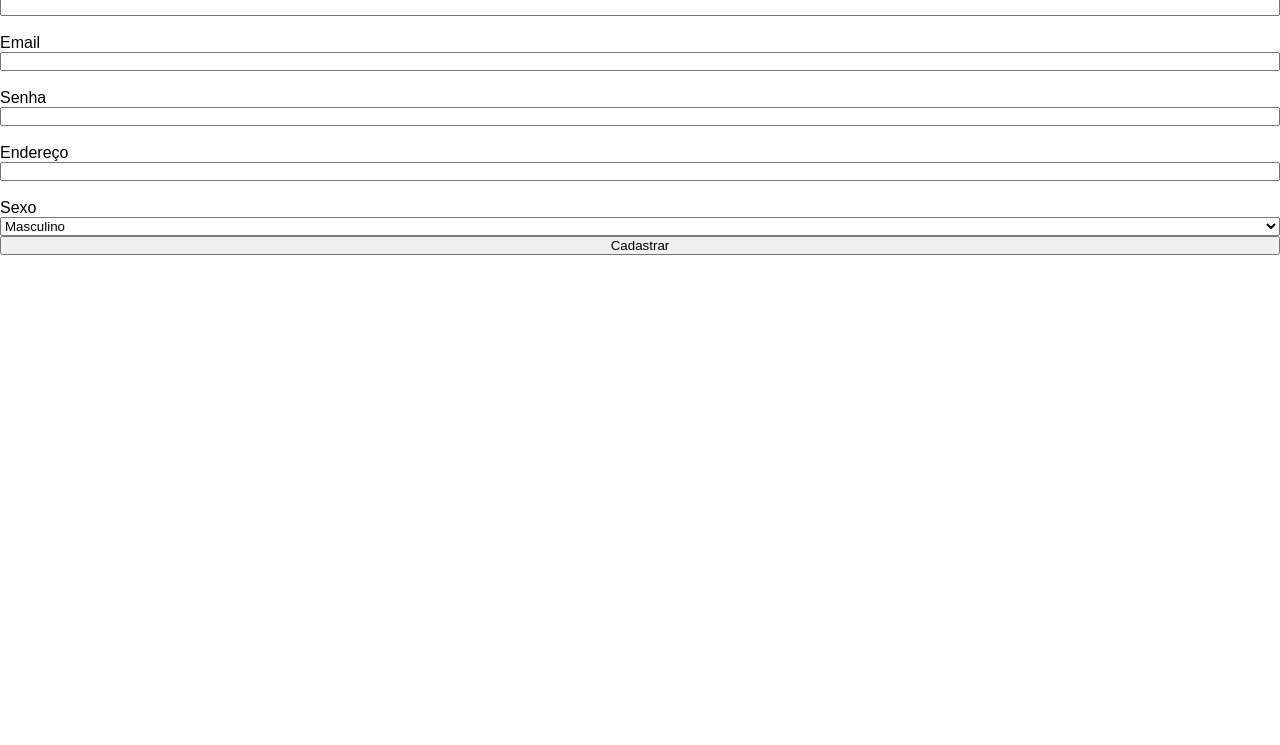
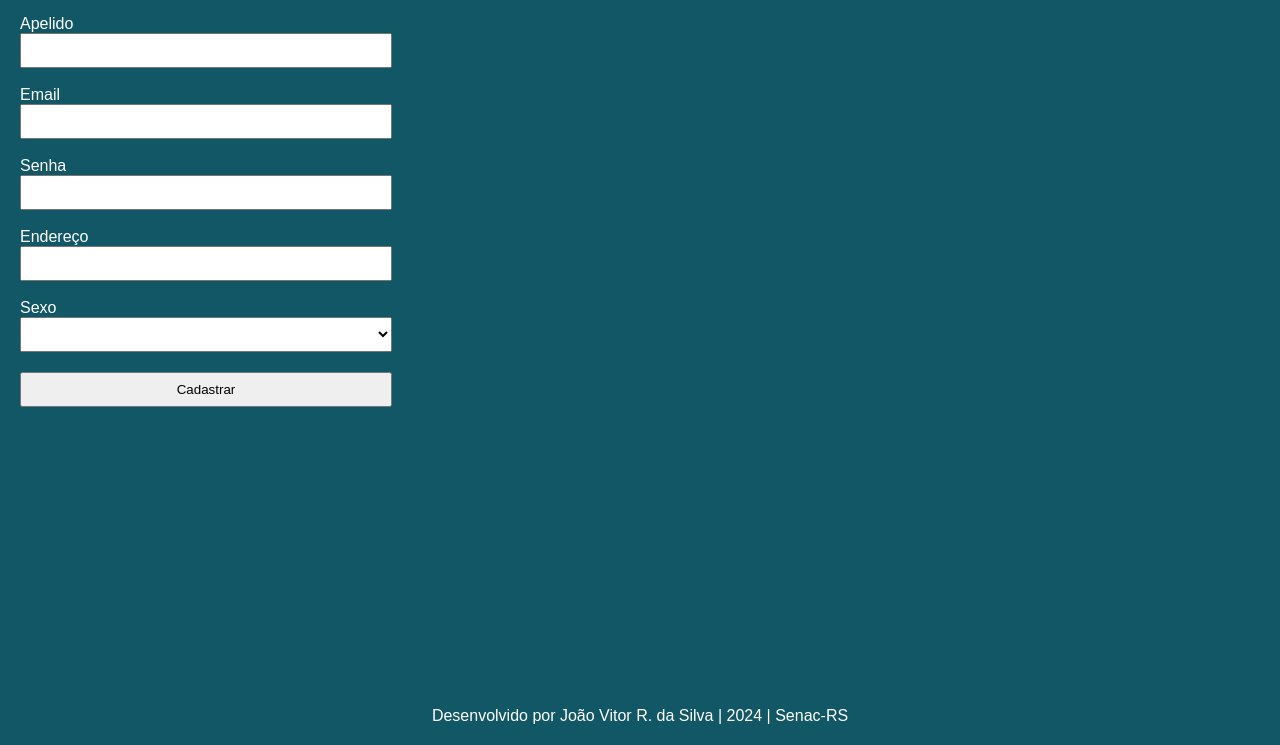
Before and after one commit to joaooncode/cadastro-usuario, a plain HTML site: page index.html in a window 1280 px wide. Shown: the part 113-858 px from the top of the page. Before the commit the page ends 800 px from the top, so only its background shows below. Drawn offline with Linux system fonts and the light colour scheme.

Commit message:
fix sex option default value

```diff
--- a/index.html
+++ b/index.html
@@ -1,5 +1,5 @@
 <!DOCTYPE html>
-<html lang="en">
+<html lang="pt-br">
   <head>
     <meta charset="UTF-8" />
     <meta name="viewport" content="width=device-width, initial-scale=1.0" />
@@ -27,6 +27,7 @@
         <br />
         <label for="sexoInput">Sexo</label>
         <select id="sexoInput">
+          <option value=""></option>
           <option value="Masculino" id="masculino">Masculino</option>
           <option value="Feminino" id="feminino">Feminino</option>
         </select>
@@ -35,6 +36,7 @@
         </button>
       </form>
     </section>
+    <footer>Desenvolvido por João Vitor R. da Silva | 2024 | Senac-RS</footer>
     <script src="app.js"></script>
   </body>
 </html>
--- a/style.css
+++ b/style.css
@@ -1,11 +1,50 @@
 * {
+  font-family: Arial, Helvetica, sans-serif;
+  color: #fff;
+  padding: 0;
   margin: 0;
-  padding: 0;
   box-sizing: border-box;
-  font-family: Arial, Helvetica, sans-serif;
+}
+
+body {
+  margin: 20px;
+  min-width: 100vh;
+  min-height: 100vh;
+  background-color: rgb(17, 87, 101);
 }
 
 form {
   display: flex;
   flex-direction: column;
 }
+
+#nomeInput,
+#apelidoInput,
+#emailInput,
+#senhaInput,
+#enderecoInput,
+#senhaInput,
+#sexoInput,
+#btnForm {
+  width: 30%;
+  padding: 8px;
+  color: #000;
+}
+
+#btnForm {
+  margin-top: 20px;
+  color: #000;
+  cursor: pointer;
+}
+
+#masculino,
+#feminino {
+  color: #000;
+}
+
+footer {
+  display: flex;
+  align-items: center;
+  justify-content: center;
+  margin-top: 300px;
+}
```
